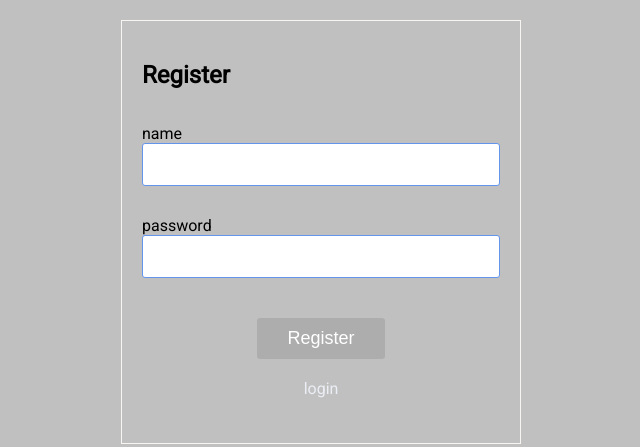
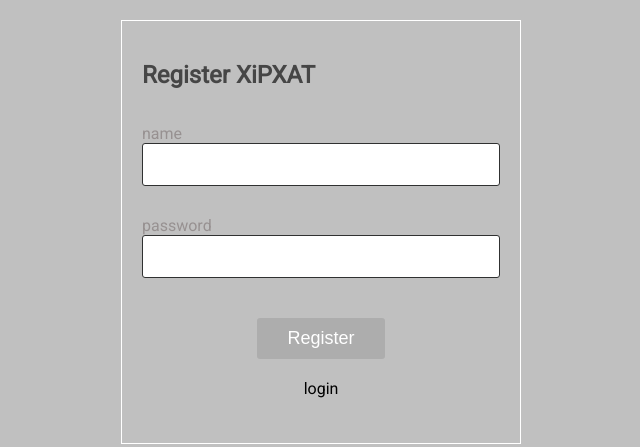
Before and after one commit to xaviercomi/xat, a plain HTML site: page client/html/register.html in a window 1280 px wide. Shown: the whole page, without its empty margins (319-959 px from the left). Drawn offline with Linux system fonts and the light colour scheme.

Commit message:
register and login html  plus server routes

```diff
--- a/client/css/style.css
+++ b/client/css/style.css
@@ -11,11 +11,21 @@
 /* login & registre Page */
 
 * {box-sizing: border-box;}
-	body{font-family: Arial, Helvetica, sans-serif;}
-	form{width: 400px; margin: 0 auto; border: solid 1px rgb(247, 244, 242); padding: 20px;}
+
+body {
+	font-family: Arial, Helvetica, sans-serif;
+	color: rgb(70, 70, 70);
+}
+
+form {
+	width: 400px;
+	margin: 0 auto;
+	border: solid 1px rgb(255, 255, 255);
+	padding: 20px;
+}
 
 input[type=text], input[type=password] {
-	border: solid 1px cornflowerblue;
+	border: solid 1px rgb(48, 49, 49);
 	border-radius: 3px;
 	font-size: 18px;
 	outline: none;
@@ -38,7 +48,9 @@ input[type="submit"] {
 }
 
 .section .title {
-	padding: 10px '0;'
+	padding: 10px '0';
+	text-align: left;
+	color:rgb(151, 145, 145)
 }
 
 .button {
@@ -47,7 +59,7 @@ input[type="submit"] {
 }
 
 .button a{
-	color: rgb(235, 238, 245)
+	color: rgb(0, 0, 0)
 }
 
 body {
--- a/client/html/register.html
+++ b/client/html/register.html
@@ -4,12 +4,12 @@
     <meta charset="UTF-8">
     <meta http-equiv="X-UA-Compatible" content="IE=edge">
     <meta name="viewport" content="width=device-width, initial-scale=1.0">
-    <title>Login</title>
+    <title>Register XiPXAT</title>
     <link rel="stylesheet" href='../css/style.css'>
 </head>
 <body>
     <form action="/register" method="POST">
-        <h2>Register</h2>
+        <h2>Register XiPXAT</h2>
         <div class="section">
             <div class="title">name</div>
             <div class="field"><input type="text" id="clientname" name="clientname"></div>
--- a/server/server.js
+++ b/server/server.js
@@ -11,9 +11,9 @@ const io = require('socket.io')(http,
         credentials: true
     }
 });
-app.get('/', (req, res) => {
+const routes = require('./routes/route')
 
-});
+app.use('/', routes);
 
 require('./database');
 require('./sockets')(io);
--- a/server/sockets.js
+++ b/server/sockets.js
@@ -21,7 +21,7 @@ io.on('connection', socket => {
 
       try {
         const user = await userJoin(socket.id, username, room);
-        console.log(user)
+
           if(!user) {
               socket.emit('infoMessage', 'User already exist :(  ' )
               process.disconnect();
```
Also changed, not shown: client/html/login.html (+1 -1 lines), server/routes/route.js (added, +12 -0 lines), client/js/login.js (added).
